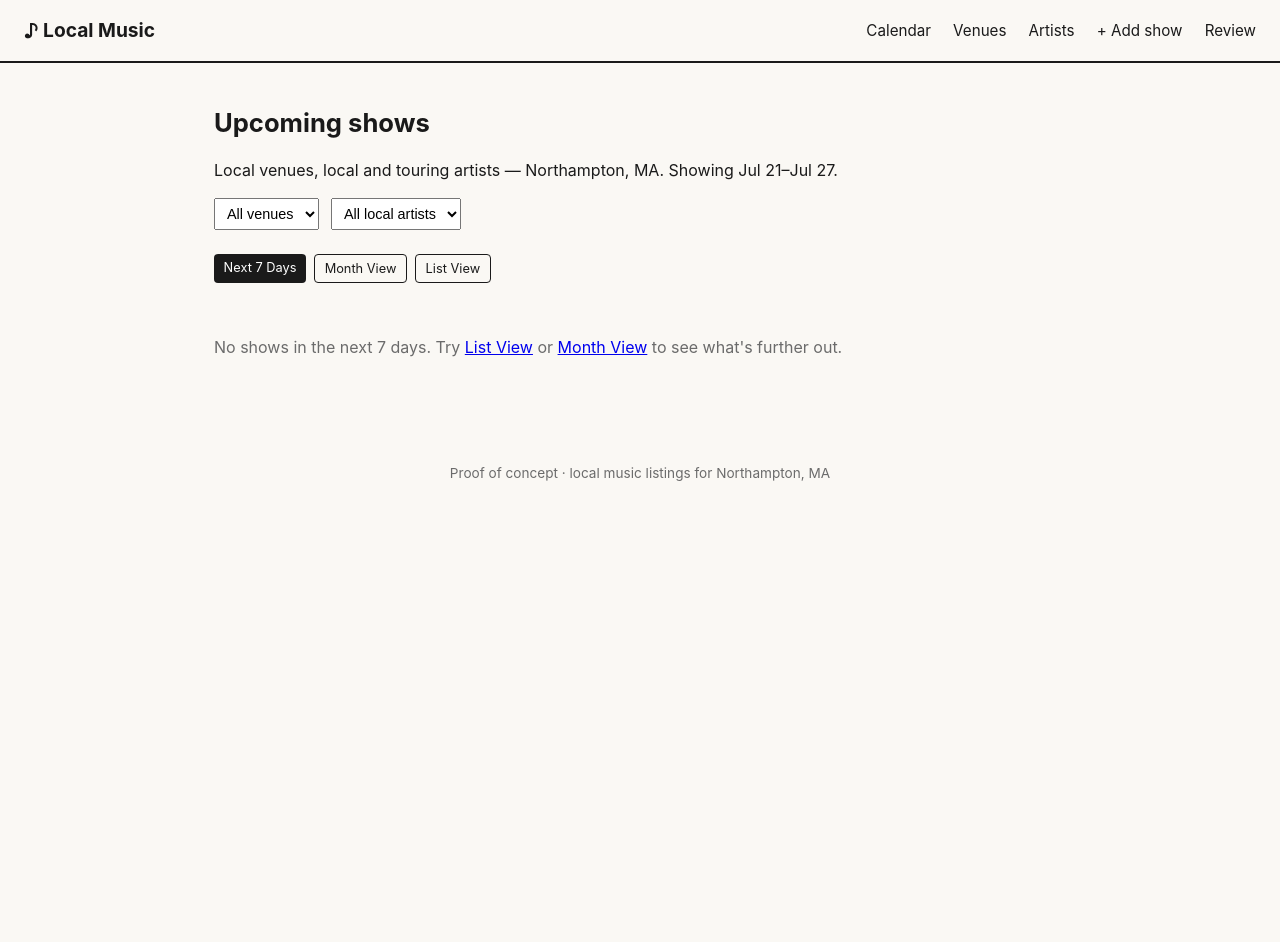
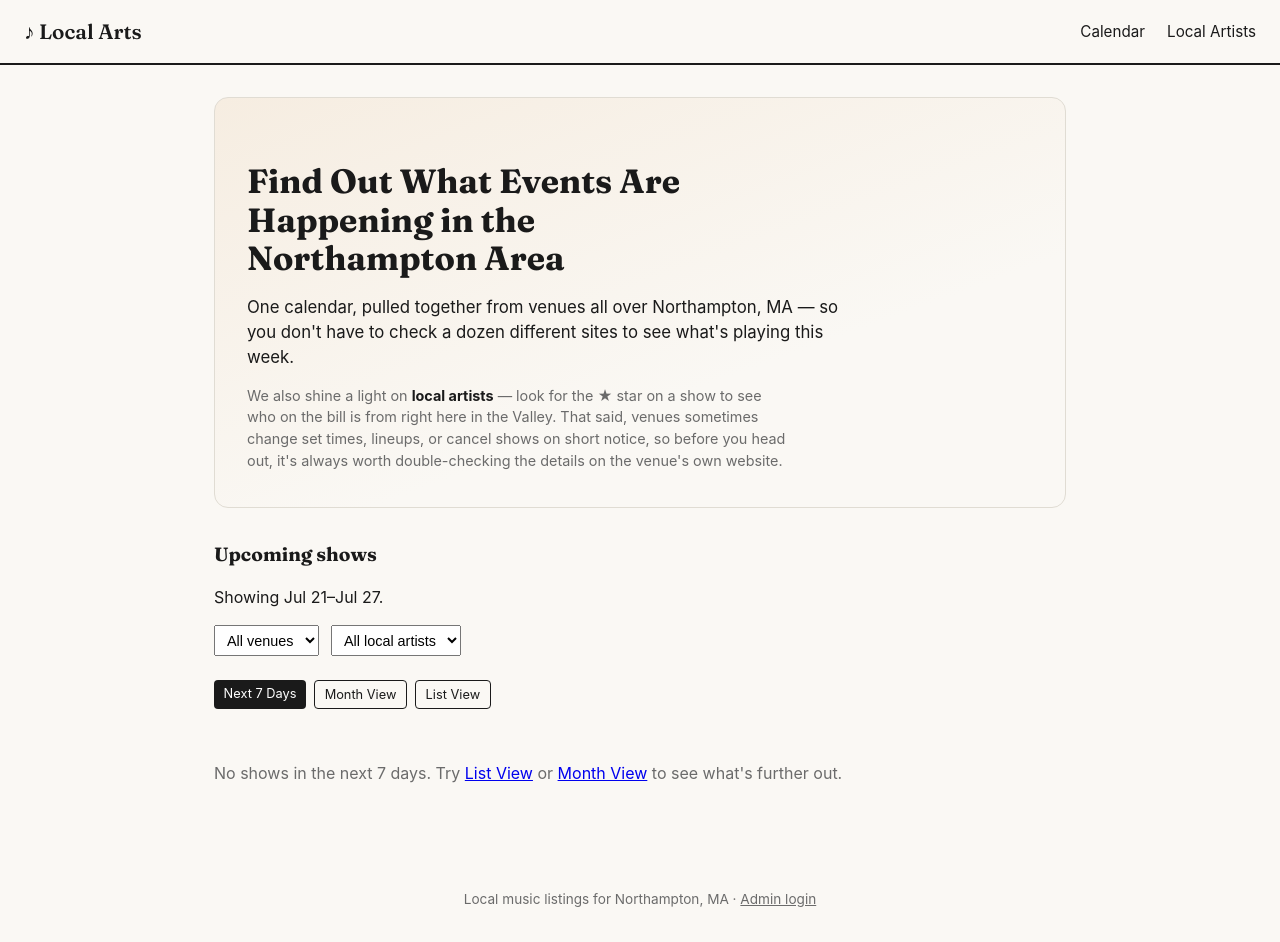
Before and after one commit to davidgrogan/localarts, a Flask app: page / in a window 1280 px wide. Before the commit the page ends 481 px from the top, so only its background shows below. Run offline with Flask 3, Linux system fonts and the light colour scheme.

Commit message:
Split site into public front end + admin-only management
- New app/auth.py: single-admin session login (ADMIN_USERNAME/
  ADMIN_PASSWORD_HASH env vars, werkzeug password hashing, dev fallback
  of admin/admin). /login + /logout routes, is_admin injected into every
  template via a context processor.
- venues.py and events.py blueprints gated entirely (before_request) --
  both are pure management surfaces (venue CRUD, scrape config/preview/
  run, the review queue, show CRUD).
- artists.py: only new/edit/delete gated; list/detail stay public, since
  browsing local artist bios is core public content.
- Calendar and artist templates: edit/delete/scrape/+Add-as-local-artist
  controls now only render for is_admin; nav shows just Calendar/Local
  Artists to anonymous visitors, expands to include Venues/+Add show/
  Review once logged in. Login/logout link lives in the footer.
- Event/venue links that used to point at the now-gated internal venue
  page instead link straight to the venue's own website -- better for
  visitors anyway, and reinforces checking the venue's own site.
- Added a public hero section to the calendar page (headline, local-
  artist callout, note to double check details on the venue's own site)
  plus a first visual pass: a Fraunces display font for headings and a
  warm gradient hero card, building on the existing paper/ink/accent
  palette rather than replacing it.
- Documented the new env vars (.env.example, deploy/local-music.env.example,
  README, DEPLOY.md) and how to generate a real password hash.

```diff
--- a/app/__init__.py
+++ b/app/__init__.py
@@ -1,7 +1,7 @@
 import os
 
 from dotenv import load_dotenv
-from flask import Flask
+from flask import Flask, session
 from sqlalchemy import text
 
 from app.models import db
@@ -81,11 +81,20 @@ def create_app(test_config=None):
     from app.routes.venues import bp as venues_bp
     from app.routes.artists import bp as artists_bp
     from app.routes.events import bp as events_bp
+    from app.auth import bp as auth_bp
 
     app.register_blueprint(main_bp)
     app.register_blueprint(venues_bp)
     app.register_blueprint(artists_bp)
     app.register_blueprint(events_bp)
+    app.register_blueprint(auth_bp)
+
+    @app.context_processor
+    def inject_is_admin():
+        # Available in every template as `is_admin` so nav links and
+        # edit/delete/scrape controls can hide themselves from anonymous
+        # visitors without every route needing to pass it explicitly.
+        return {"is_admin": bool(session.get("is_admin"))}
 
     with app.app_context():
         db.create_all()
--- a/app/routes/events.py
+++ b/app/routes/events.py
@@ -4,8 +4,13 @@ from flask import Blueprint, render_template, request, redirect, url_for, flash
 
 from app.models import db, Event, Venue, Artist
 from app.utils import slugify
+from app.auth import require_admin
 
 bp = Blueprint("events", __name__, url_prefix="/events")
+# Entirely an admin surface -- adding/editing/approving/deleting shows and
+# the review queue. Visitors only ever see events rendered on the public
+# calendar, never through this blueprint.
+bp.before_request(require_admin)
 
 
 @bp.route("/new", methods=["GET", "POST"])
--- a/app/routes/venues.py
+++ b/app/routes/venues.py
@@ -3,8 +3,12 @@ from flask import Blueprint, render_template, request, redirect, url_for, flash
 from app.models import db, Venue, Event
 from app.utils import slugify
 from app.scrapers.base import preview_scrape, run_scrape, ScrapeError
+from app.auth import require_admin
 
 bp = Blueprint("venues", __name__, url_prefix="/venues")
+# Entirely an admin surface -- venue management, scrape config/preview/run,
+# and the pending-review queue all live under here, nothing public.
+bp.before_request(require_admin)
 
 SOURCE_TYPES = [
     ("manual", "Manual only (no scraping)"),
--- a/app/static/style.css
+++ b/app/static/style.css
@@ -1,9 +1,12 @@
 :root {
   --ink: #1a1a1a;
   --paper: #faf8f4;
+  --paper-warm: #f6ede1;
   --accent: #a8342a;
+  --accent-soft: #fdf4f2;
   --muted: #6b6b6b;
   --line: #e0dcd3;
+  --font-display: "Fraunces", Georgia, "Times New Roman", serif;
 }
 
 * { box-sizing: border-box; }
@@ -27,8 +30,9 @@ body {
 }
 
 .brand {
-  font-weight: 700;
-  font-size: 1.2rem;
+  font-family: var(--font-display);
+  font-weight: 600;
+  font-size: 1.3rem;
   color: var(--ink);
   text-decoration: none;
 }
@@ -62,6 +66,19 @@ body {
   font-size: 0.85rem;
   padding: 2rem 1rem;
 }
+.site-footer a { color: var(--muted); }
+.login-wrap { max-width: 360px; margin: 2rem auto; }
+.footer-form { display: inline; }
+.link-button {
+  background: none;
+  border: none;
+  padding: 0;
+  margin: 0;
+  font: inherit;
+  color: var(--muted);
+  text-decoration: underline;
+  cursor: pointer;
+}
 
 .flashes { margin-bottom: 1rem; }
 .flash {
@@ -73,10 +90,44 @@ body {
 .flash-success { background: #e4f0e1; border: 1px solid #b7d3ae; }
 .flash-error { background: #f6dede; border: 1px solid #e1a7a7; }
 
-h1 { font-size: 1.6rem; margin-bottom: 0.25rem; }
-h2 { font-size: 1.2rem; margin-top: 2rem; }
+h1 { font-family: var(--font-display); font-size: 1.6rem; margin-bottom: 0.25rem; }
+h2 { font-family: var(--font-display); font-size: 1.2rem; margin-top: 2rem; }
 
 .page-actions { margin: 1rem 0; }
+
+.hero {
+  background: linear-gradient(160deg, var(--paper-warm) 0%, var(--paper) 65%);
+  border: 1px solid var(--line);
+  border-radius: 14px;
+  padding: 2.25rem 2rem;
+  margin: 0.5rem 0 2rem;
+}
+.hero h1 {
+  font-size: 2.1rem;
+  line-height: 1.15;
+  margin-bottom: 0.9rem;
+  max-width: 20ch;
+}
+.hero-lede {
+  font-size: 1.05rem;
+  color: var(--ink);
+  max-width: 56ch;
+  margin-bottom: 0.9rem;
+}
+.hero-note {
+  font-size: 0.9rem;
+  color: var(--muted);
+  max-width: 60ch;
+  margin-bottom: 0;
+}
+.hero-note strong { color: var(--ink); }
+
+.section-heading { margin-top: 0.5rem; }
+
+@media (max-width: 600px) {
+  .hero { padding: 1.5rem 1.25rem; border-radius: 10px; }
+  .hero h1 { font-size: 1.6rem; max-width: none; }
+}
 
 .btn {
   display: inline-block;
--- a/app/templates/base.html
+++ b/app/templates/base.html
@@ -4,19 +4,24 @@
   <meta charset="utf-8">
   <meta name="viewport" content="width=device-width, initial-scale=1">
   <title>{% block title %}Local Music{% endblock %} · Northampton</title>
+  <link rel="preconnect" href="https://fonts.googleapis.com">
+  <link rel="preconnect" href="https://fonts.gstatic.com" crossorigin>
+  <link href="https://fonts.googleapis.com/css2?family=Fraunces:opsz,wght@9..144,500;9..144,600;9..144,700&display=swap" rel="stylesheet">
   <link rel="stylesheet" href="{{ url_for('static', filename='style.css') }}">
 </head>
 <body>
   <header class="site-header">
-    <a class="brand" href="{{ url_for('main.calendar') }}">&#9834; Local Music</a>
+    <a class="brand" href="{{ url_for('main.calendar') }}">&#9834; Local Arts</a>
     <nav>
       <a href="{{ url_for('main.calendar') }}">Calendar</a>
-      <a href="{{ url_for('venues.list_venues') }}">Venues</a>
-      <a href="{{ url_for('artists.list_artists') }}">Artists</a>
-      <a href="{{ url_for('events.new_event') }}">+ Add show</a>
-      <a href="{{ url_for('events.review') }}" class="review-link">
-        Review{% if pending_count %} <span class="badge">{{ pending_count }}</span>{% endif %}
-      </a>
+      <a href="{{ url_for('artists.list_artists') }}">Local Artists</a>
+      {% if is_admin %}
+        <a href="{{ url_for('venues.list_venues') }}">Venues</a>
+        <a href="{{ url_for('events.new_event') }}">+ Add show</a>
+        <a href="{{ url_for('events.review') }}" class="review-link">
+          Review{% if pending_count %} <span class="badge">{{ pending_count }}</span>{% endif %}
+        </a>
+      {% endif %}
     </nav>
   </header>
 
@@ -35,7 +40,15 @@
   </main>
 
   <footer class="site-footer">
-    Proof of concept &middot; local music listings for Northampton, MA
+    Local music listings for Northampton, MA
+    &middot;
+    {% if is_admin %}
+      <form method="post" action="{{ url_for('auth.logout') }}" class="footer-form">
+        <button type="submit" class="link-button">Log out</button>
+      </form>
+    {% else %}
+      <a href="{{ url_for('auth.login') }}">Admin login</a>
+    {% endif %}
   </footer>
 </body>
 </html>
--- a/app/templates/calendar.html
+++ b/app/templates/calendar.html
@@ -1,13 +1,27 @@
 {% extends "base.html" %}
 {% block title %}Calendar{% endblock %}
 {% block content %}
-  <h1>Upcoming shows</h1>
-  <p class="meta">
-    Local venues, local and touring artists &mdash; Northampton, MA.
+  <section class="hero">
+    <h1>Find Out What Events Are Happening in the Northampton Area</h1>
+    <p class="hero-lede">
+      One calendar, pulled together from venues all over Northampton, MA
+      &mdash; so you don't have to check a dozen different sites to see
+      what's playing this week.
+    </p>
+    <p class="hero-note">
+      We also shine a light on <strong>local artists</strong> &mdash; look
+      for the &#9733; star on a show to see who on the bill is from right
+      here in the Valley. That said, venues sometimes change set times,
+      lineups, or cancel shows on short notice, so before you head out,
+      it's always worth double-checking the details on the venue's own
+      website.
+    </p>
+  </section>
+
+  <h2 class="section-heading">Upcoming shows</h2>
   {% if view == 'week' %}
-      Showing {{ week_start | dtfmt("%b %-d") }}&ndash;{{ week_end | dtfmt("%b %-d") }}.
+    <p class="meta">Showing {{ week_start | dtfmt("%b %-d") }}&ndash;{{ week_end | dtfmt("%b %-d") }}.</p>
   {% endif %}
-  </p>
 
   <form class="filters" method="get">
     <input type="hidden" name="view" value="{{ view }}">
@@ -59,8 +73,12 @@
                     <div class="grid-event {{ 'grid-event-local' if local_artists else '' }}">
                       {% if local_artists %}<span class="grid-local-star" title="Features local artist: {{ local_artists | map(attribute='name') | join(', ') }}">&#9733;</span>{% endif %}
                       {% if e.genre %}<span class="grid-genre-dot" title="{{ e.genre }}"></span>{% endif %}
-                      <a href="{{ url_for('venues.detail', venue_id=e.venue.id) }}"
+                      {% if e.venue.website_url %}
+                        <a href="{{ e.venue.website_url }}" target="_blank" rel="noopener"
                            {% if e.description %}title="{{ e.description }}" class="has-description"{% endif %}>{{ e.start_datetime | dtfmt("%-I:%M %p") }} {{ e.title }}</a>
+                      {% else %}
+                        <span {% if e.description %}title="{{ e.description }}" class="has-description"{% endif %}>{{ e.start_datetime | dtfmt("%-I:%M %p") }} {{ e.title }}</span>
+                      {% endif %}
                     </div>
                   {% endfor %}
                 </td>
@@ -101,7 +119,11 @@
                 {% if e.genre %}<span class="genre-tag">{{ e.genre }}</span>{% endif %}
               </div>
               <div class="event-venue">
-                <a href="{{ url_for('venues.detail', venue_id=e.venue.id) }}">{{ e.venue.name }}</a>
+                {% if e.venue.website_url %}
+                  <a href="{{ e.venue.website_url }}" target="_blank" rel="noopener">{{ e.venue.name }}</a>
+                {% else %}
+                  {{ e.venue.name }}
+                {% endif %}
                 {% if e.venue.city %} &middot; {{ e.venue.city }}, {{ e.venue.state }}{% endif %}
               </div>
               {% if e.artists %}
@@ -115,6 +137,7 @@
               {% if e.ticket_url %}
                 <div class="event-link"><a href="{{ e.ticket_url }}" target="_blank" rel="noopener">View on venue site &rarr;</a></div>
               {% endif %}
+              {% if is_admin %}
                 <div class="event-actions">
                   {% if not e.artists %}
                     <a href="{{ url_for('artists.new_artist', from_event=e.id) }}">+ Add as local artist</a>
@@ -124,6 +147,7 @@
                     <button type="submit">Delete</button>
                   </form>
                 </div>
+              {% endif %}
             </div>
           </li>
         {% endfor %}
@@ -132,8 +156,10 @@
       <p class="empty-state">
         {% if view == 'week' %}
           No shows in the next 7 days. Try <a href="{{ url_for('main.calendar', view='list', venue=selected_venue, artist=selected_artist) }}">List View</a> or <a href="{{ url_for('main.calendar', view='month', venue=selected_venue, artist=selected_artist) }}">Month View</a> to see what's further out.
+        {% elif is_admin %}
+          No upcoming shows yet. <a href="{{ url_for('events.new_event') }}">Add one</a>, or add a venue and try a scrape.
         {% else %}
-          No upcoming shows yet. <a href="{{ url_for('events.new_event') }}">Add one</a>, or add a venue and try a scrape.
+          No upcoming shows yet -- check back soon.
         {% endif %}
       </p>
     {% endif %}
```
Also changed, not shown: DEPLOY.md (+15 -7 lines), app/auth.py (added, +85 -0 lines), app/routes/artists.py (+8 -0 lines), app/templates/artists/detail.html (+9 -1 lines), app/templates/artists/list.html (+13 -4 lines), app/templates/auth/login.html (added, +22 -0 lines), README.md, 2 other files. Lines whose indentation alone changed are shown as unchanged.
